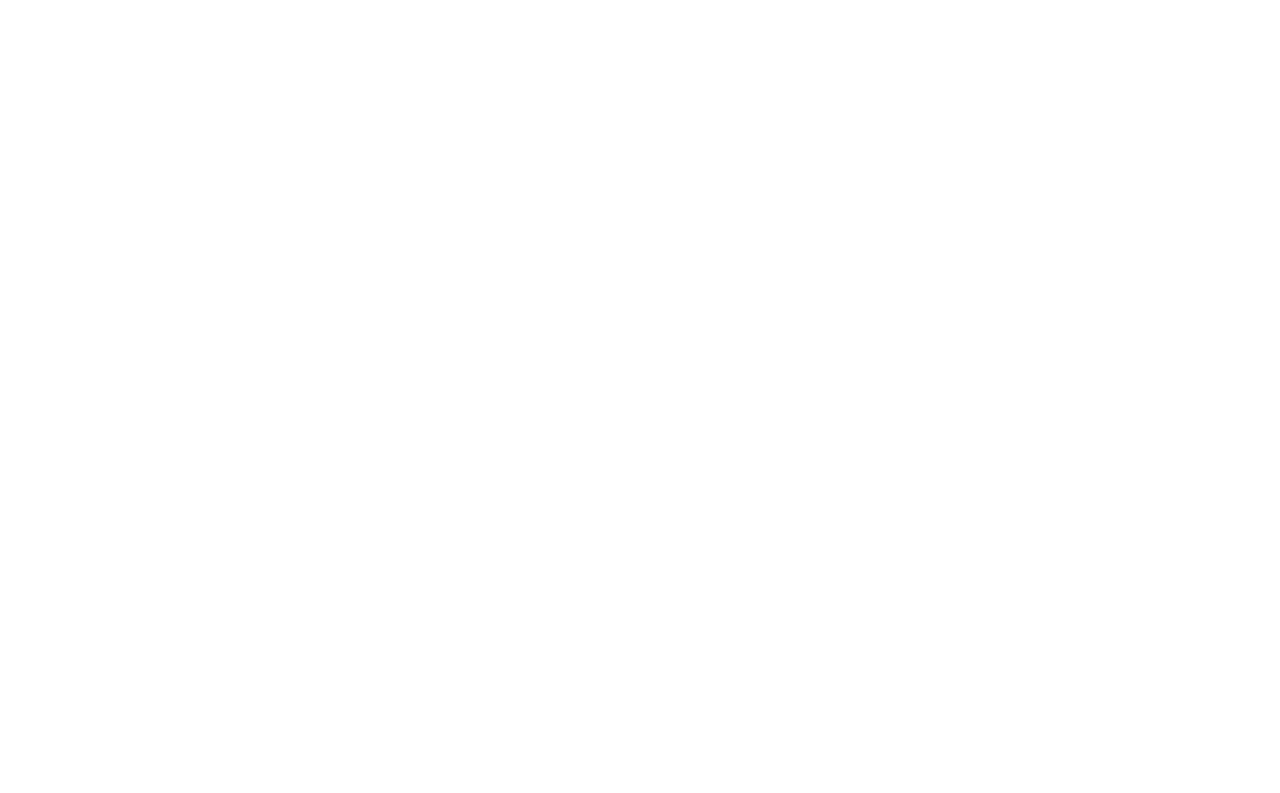
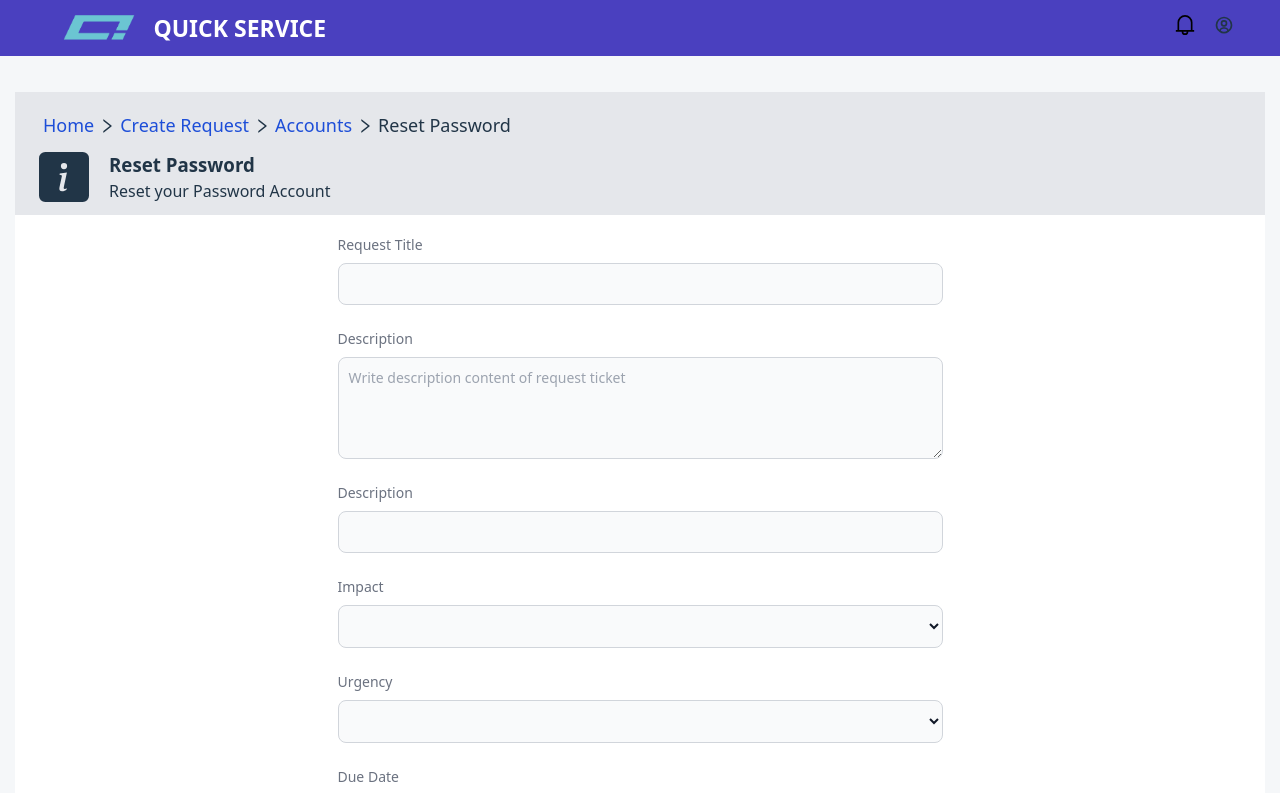
Before and after one commit to iamduscminh/ISMS-Project, a React (Vite) app in the folder ReactApp/isms-app/: page /create-request in a window 1280 px wide. Before the commit this address had no page. Shown: the top 793 px of the page. Built offline with nearby package versions, Linux system fonts and the light colour scheme.

Commit message:
commit code

```diff
--- /dev/null
+++ b/ReactApp/isms-app/src/pages/CreateRequest/CreateRequest.module.scss
@@ -0,0 +1,21 @@
+.cre-request-section {
+  margin: 16px auto 0;
+  max-width: 1250px;
+  background: #fff;
+  border-radius: 4px;
+  min-height: 800px;
+
+  h3 {
+    display: block;
+    font-size: 1.17em;
+
+    margin-left: 0;
+    margin-right: 0;
+    font-weight: bold;
+  }
+}
+
+.request-ticket-form-ctn {
+  width: 50%;
+  margin: auto;
+}
--- /dev/null
+++ b/ReactApp/isms-app/src/pages/CreateRequest/index.jsx
@@ -0,0 +1,222 @@
+import React from "react";
+import classNames from "classnames/bind";
+import styles from "./CreateRequest.module.scss";
+import { AiOutlineRight } from "react-icons/ai";
+import { BsSearch, BsFillInfoSquareFill } from "react-icons/bs";
+import UnderlineAnimation from "../../components/Animation/UnderlineText";
+
+const cx = classNames.bind(styles);
+function CreateRequest() {
+  return (
+    <div
+      className={cx("cre-request-container w-full h-full py-5 bg-[#f5f7f9]")}
+    >
+      <div className={cx("cre-request-section")}>
+        <div className={cx("cre-request-header w-full bg-gray-200")}>
+          <nav className={cx("cre-request-header-nav px-6 pt-5 pb-3")}>
+            <ul
+              className={cx("header-nav-content flex items-center text-[18px]")}
+            >
+              <li className={cx("header-nav-item ml-1")}>
+                <a
+                  className={cx("header-nav-url text-blue-700")}
+                  href="/"
+                  title="Home"
+                  aria-label="Home"
+                >
+                  <UnderlineAnimation>Home</UnderlineAnimation>
+                </a>
+              </li>
+
+              <li className={cx("header-nav-item ml-1")}>
+                <div className={cx("header-nav-arrow")}>
+                  <AiOutlineRight />
+                </div>
+              </li>
+              <li className={cx("header-nav-item ml-1")}>
+                <a
+                  className={cx("header-nav-url text-blue-700")}
+                  href="/catalog"
+                  title="Create Request"
+                  aria-label="Create Request"
+                >
+                  <UnderlineAnimation>Create Request</UnderlineAnimation>
+                </a>
+              </li>
+              <li className={cx("header-nav-item ml-1")}>
+                <div className={cx("header-nav-arrow")}>
+                  <AiOutlineRight />
+                </div>
+              </li>
+              <li className={cx("header-nav-item ml-1")}>
+                <a
+                  className={cx("header-nav-url text-blue-700")}
+                  href="/catalog"
+                  title="Account"
+                  aria-label="Accounts"
+                >
+                  <UnderlineAnimation>Accounts</UnderlineAnimation>
+                </a>
+              </li>
+              <li className={cx("header-nav-item ml-1")}>
+                <div className={cx("header-nav-arrow")}>
+                  <AiOutlineRight />
+                </div>
+              </li>
+              <li className={cx("header-nav-item ml-1")}>
+                <a
+                  className={cx("header-nav-url")}
+                  href="#"
+                  title="Reset Password"
+                  aria-label="Reset Password"
+                >
+                  <span>Reset Password</span>
+                </a>
+              </li>
+            </ul>
+          </nav>
+          <div
+            className={cx(
+              "cre-request-header-content px-6 pb-3 flex items-center"
+            )}
+          >
+            <div className={cx("cre-request-header-icon")}>
+              <BsFillInfoSquareFill className={cx("h-[50px] w-[50px]")} />
+            </div>
+            <div className={cx("cre-request-header-description ml-5")}>
+              <h3>Reset Password</h3>
+              <span>Reset your Password Account</span>
+            </div>
+          </div>
+        </div>
+        {/* REQUEST FORM SECTION*/}
+        <div className={cx("p-5 w-full h-full")}>
+          <div className={cx("request-ticket-form-ctn")}>
+            <form>
+              <div className="mb-6">
+                <label
+                  htmlFor="email"
+                  className="block mb-2 text-sm font-medium text-gray-500 "
+                >
+                  Request Title
+                </label>
+                <input
+                  type="email"
+                  id="email"
+                  className="bg-gray-50 border border-gray-300 text-gray-900 text-sm rounded-lg focus:ring-blue-500 focus:border-blue-500 block w-full p-2.5 "
+                  placeholder=""
+                  required
+                />
+              </div>
+              <div className="mb-6">
+                <label
+                  htmlFor="message"
+                  className="block mb-2 text-sm font-medium text-gray-500 "
+                >
+                  Description
+                </label>
+                <textarea
+                  id="message"
+                  rows="4"
+                  className="block p-2.5 w-full text-sm text-gray-900 bg-gray-50 rounded-lg border border-gray-300 focus:ring-blue-500 focus:border-blue-500 "
+                  placeholder="Write description content of request ticket"
+                ></textarea>
+              </div>
+              <div className="mb-6">
+                <label
+                  htmlFor="password"
+                  className="block mb-2 text-sm font-medium text-gray-500 "
+                >
+                  Description
+                </label>
+                <input
+                  type="text"
+                  id="description"
+                  className="bg-gray-50 border border-gray-300 text-gray-900 text-sm rounded-lg focus:ring-blue-500 focus:border-blue-500 block w-full p-2.5"
+                  placeholder=""
+                  required
+                />
+              </div>
+              <div className="mb-6">
+                <label
+                  htmlFor="countries"
+                  className="block mb-2 text-sm font-medium text-gray-500"
+                >
+                  Impact
+                </label>
+                <select
+                  id="countries"
+                  className="bg-gray-50 border border-gray-300 text-gray-900 text-sm rounded-lg focus:ring-blue-500 focus:border-blue-500 block w-full p-2.5"
+                >
+                  <option selected></option>
+                  <option value="US">United States</option>
+                  <option value="CA">Canada</option>
+                  <option value="FR">France</option>
+                  <option value="DE">Germany</option>
+                </select>
+              </div>
+              <div className="mb-6">
+                <label
+                  htmlFor="countries"
+                  className="block mb-2 text-sm font-medium text-gray-500"
+                >
+                  Urgency
+                </label>
+                <select
+                  id="countries"
+                  className="bg-gray-50 border border-gray-300 text-gray-900 text-sm rounded-lg focus:ring-blue-500 focus:border-blue-500 block w-full p-2.5"
+                >
+                  <option selected></option>
+                  <option value="US">United States</option>
+                  <option value="CA">Canada</option>
+                  <option value="FR">France</option>
+                  <option value="DE">Germany</option>
+                </select>
+              </div>
+              <div className="mb-6">
+                <label
+                  htmlFor="email"
+                  className="block mb-2 text-sm font-medium text-gray-500 "
+                >
+                  Due Date
+                </label>
+                <input
+                  type="date"
+                  id="email"
+                  className="bg-gray-50 border border-gray-300 text-gray-900 text-sm rounded-lg focus:ring-blue-500 focus:border-blue-500 block w-full p-2.5 "
+                  placeholder=""
+                  required
+                />
+              </div>
+              <div className="flex items-start mb-6">
+                <div className="flex items-center h-5">
+                  <input
+                    id="remember"
+                    type="checkbox"
+                    value=""
+                    className="w-4 h-4 border border-gray-300 rounded bg-gray-50 focus:ring-3 focus:ring-blue-300"
+                    required
+                  />
+                </div>
+                <label
+                  htmlFor="remember"
+                  className="ml-2 text-sm font-medium text-gray-500"
+                >
+                  Remember me
+                </label>
+              </div>
+              <button
+                type="submit"
+                className="text-white bg-blue-700 hover:bg-blue-800 focus:ring-4 focus:outline-none focus:ring-blue-300 font-medium rounded-lg text-sm w-full sm:w-auto px-5 py-2.5 text-center dark:bg-blue-600 dark:hover:bg-blue-700 dark:focus:ring-blue-800"
+              >
+                Submit
+              </button>
+            </form>
+          </div>
+        </div>
+      </div>
+    </div>
+  );
+}
+
+export default CreateRequest;
--- a/ReactApp/isms-app/src/pages/index.jsx
+++ b/ReactApp/isms-app/src/pages/index.jsx
@@ -4,3 +4,4 @@
 export { default as Login } from "./Login";
 export { default as Unauthorized } from "./Login";
 export { default as Catalog } from "./Catalog";
+export { default as CreateRequest } from "./CreateRequest";
--- a/ReactApp/isms-app/src/routes/index.jsx
+++ b/ReactApp/isms-app/src/routes/index.jsx
@@ -16,6 +16,7 @@
     layout: Layout.FooterOnly,
   },
   { path: "/catalog", component: Page.Catalog },
+  { path: "/create-request", component: Page.CreateRequest },
 ];
 
 //private route: dành cho những route cần đăng nhập
```
